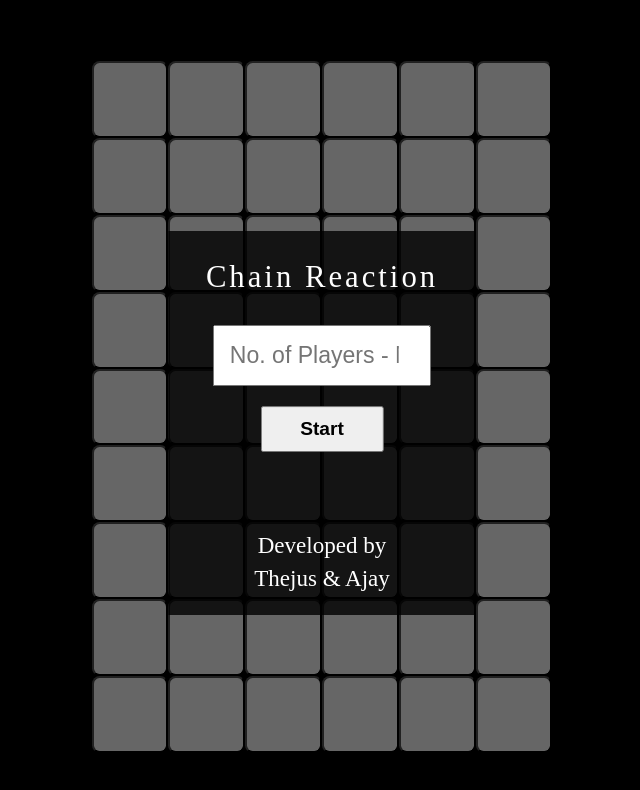
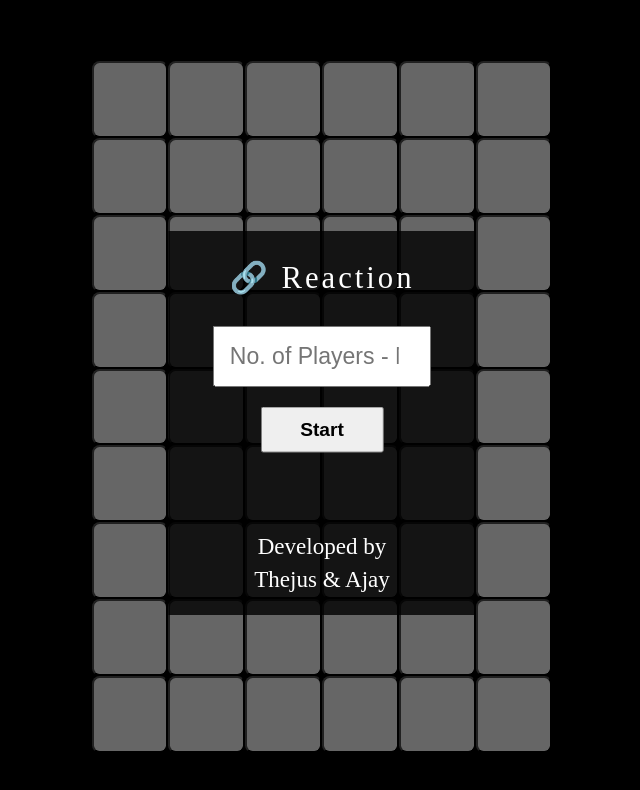
Before and after one commit to thejus-ajay/chain-reaction, a plain HTML site: page index.html in a window 1280 px wide. Shown: the whole page, without its empty margins (318-958 px from the left). Drawn offline with Linux system fonts and the light colour scheme.

Commit message:
heading update

```diff
--- a/index.html
+++ b/index.html
@@ -10,7 +10,7 @@
     <div id="overlay">
       <form class="login-form" action="javascript:void(0);">
         <div class="players">
-          <p>Chain Reaction</p>
+          <p>🔗 Reaction</p>
           <input id="players-input" type="number" max="25" min="2" placeholder="No. of Players - Max. 25" required>
         </div>
         <button type="button" onclick="off()" class="form-submit">Start</button>
```
